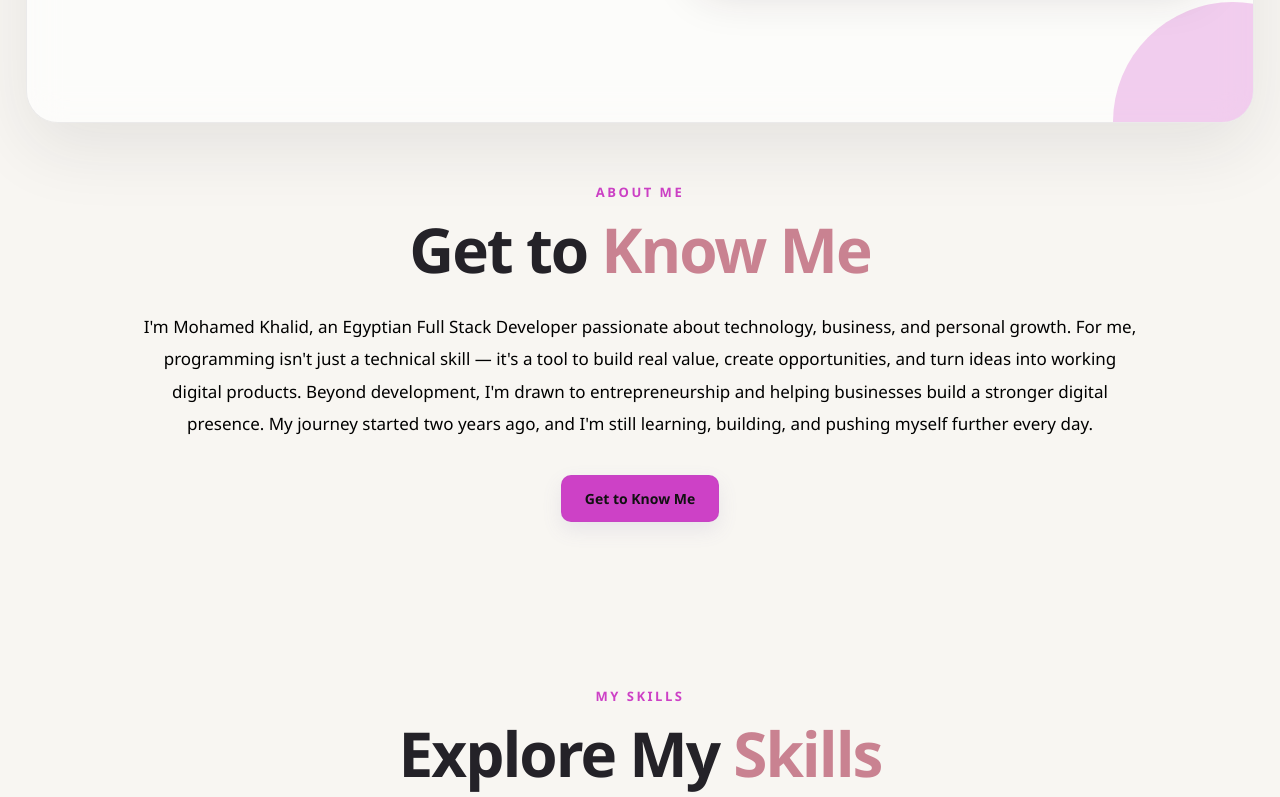
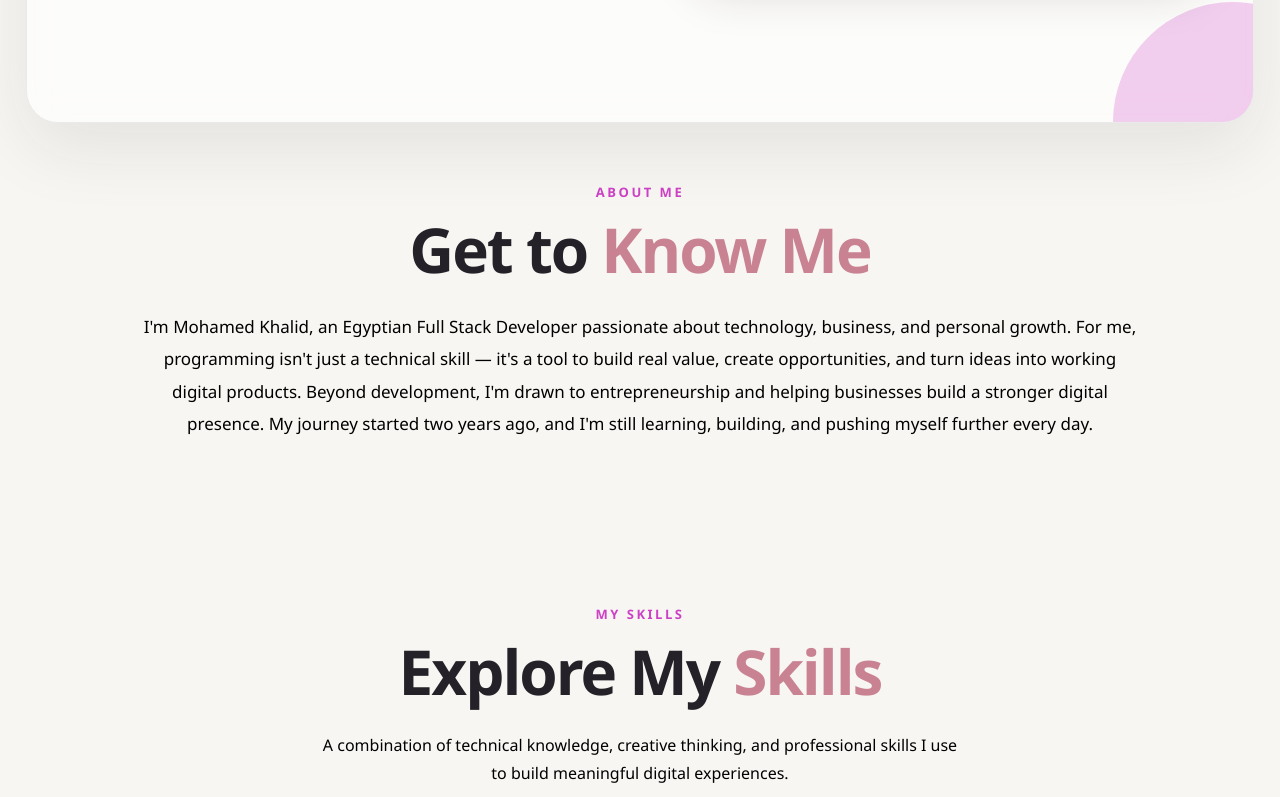
Before and after one commit to khalidmuhamadmuhamad80-arch/portfolio-frontend, a React app: page / in a window 1280 px wide. Shown: the part 760-1557 px from the top of the page. Built offline with nearby package versions, Linux system fonts and the light colour scheme; no server answers; the HTML template or start-up script is replaced by a standard one.

Commit message:
Update project hero button styles

```diff
--- a/src/components/About.jsx
+++ b/src/components/About.jsx
@@ -24,14 +24,6 @@ function About() {
 
         </p>
 
-        <motion.a
-          href="#social-media"
-          className="about-button"
-          whileHover={{ scale: 1.04 }}
-          whileTap={{ scale: 0.98 }}
-        >
-          Get to Know Me
-        </motion.a>
       </motion.div>
     </section>
   );
```
